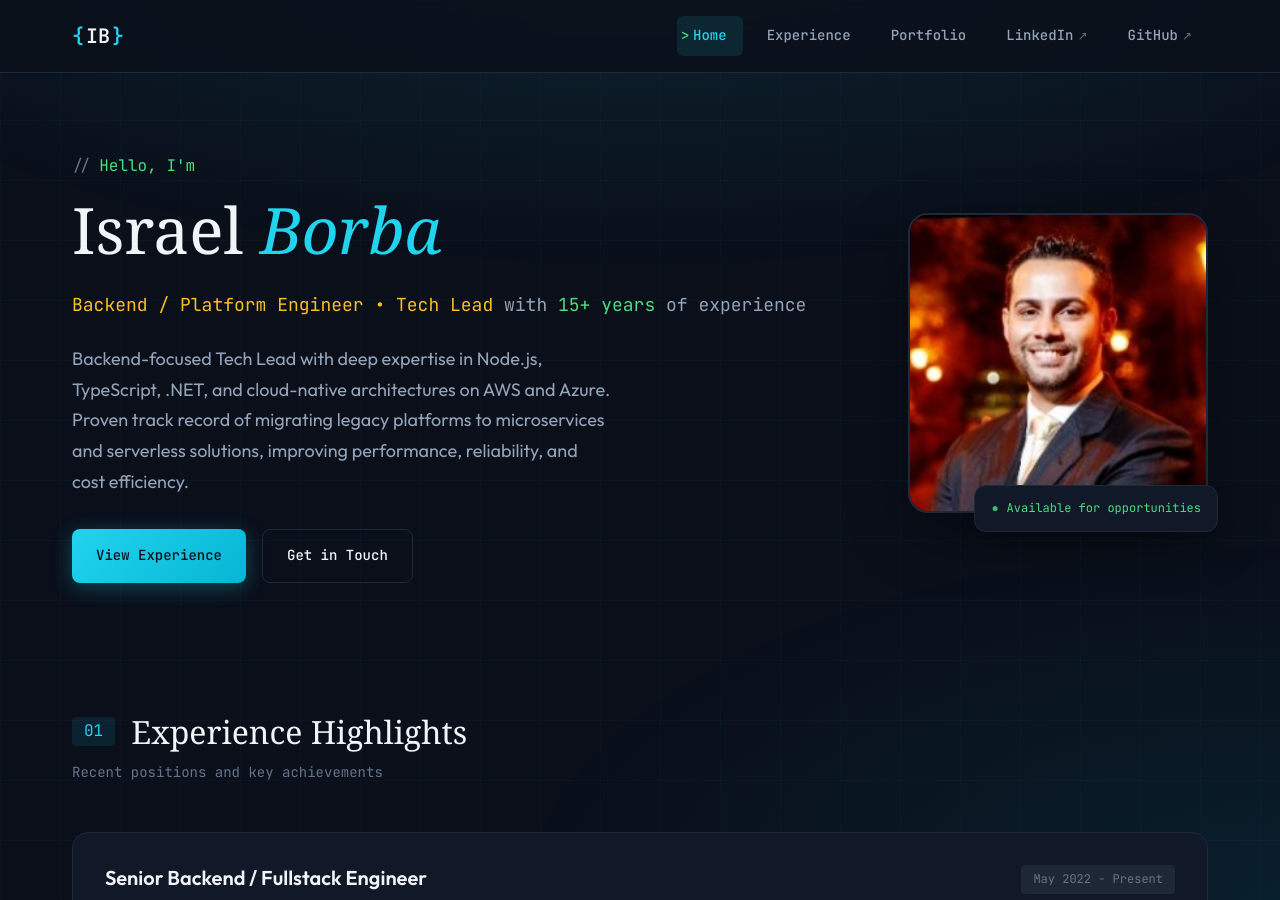
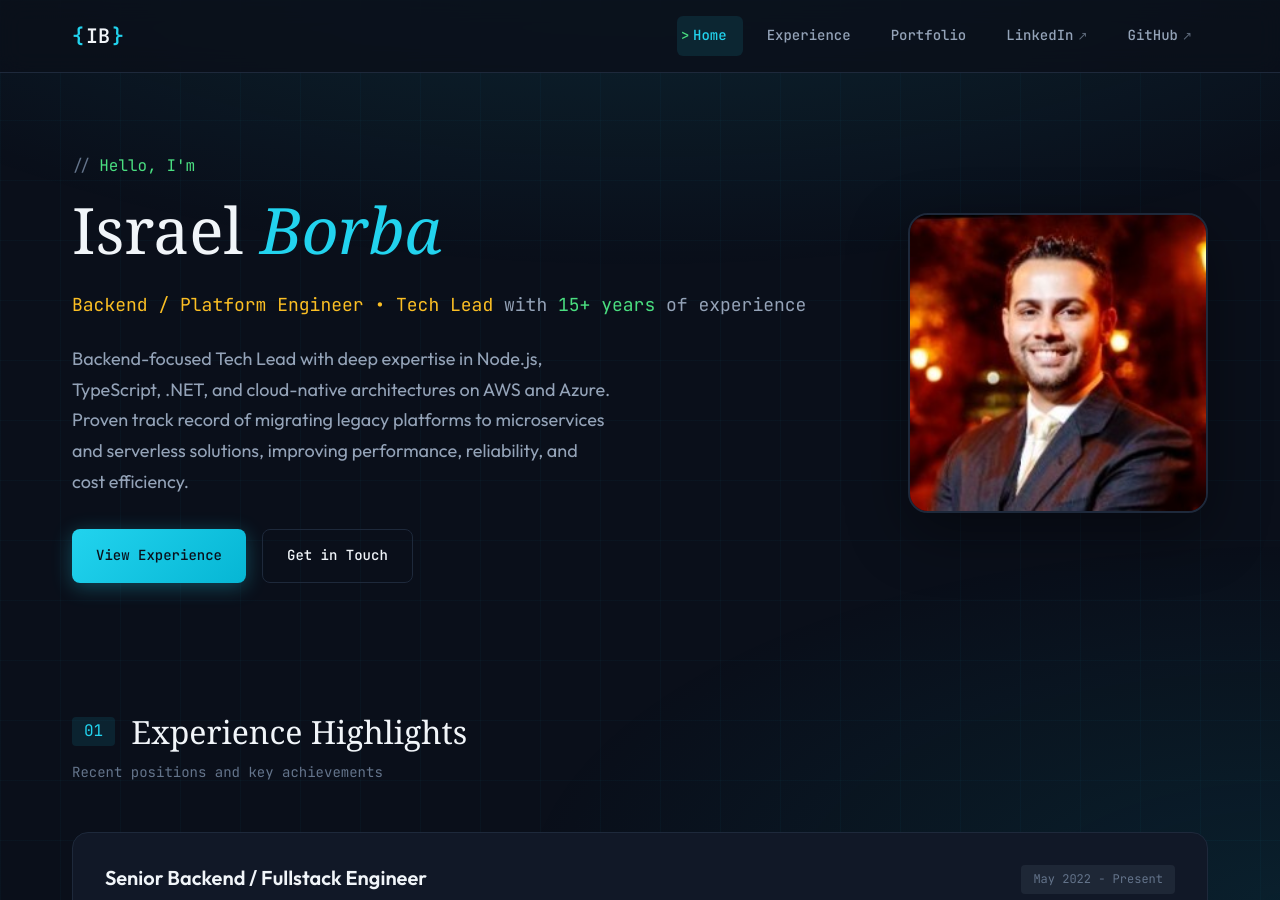
Before and after one commit to iborba/me, a Jekyll site: the page built from index.html, in a window 1280 px wide and 900 px high. Built offline with Jekyll 4.4.1, drawn with Linux system fonts in a browser that asks for light colours; some web fonts are replaced.

Commit message:
remove: 'Available for opportunities' badge

```diff
--- a/index.html
+++ b/index.html
@@ -20,7 +20,6 @@ description: Backend / Platform Engineer • Tech Lead
   </div>
   <div class="hero-image">
     <img src="./Jobs/foto perfil.jpeg" alt="Israel Borba" class="hero-avatar">
-    <span class="hero-badge">Available for opportunities</span>
   </div>
 </section>
 
```
